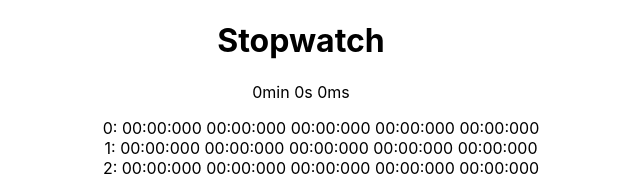
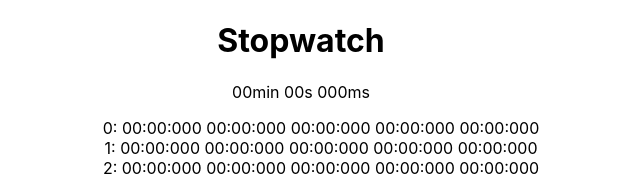
Before and after one commit to jakub-kilinski/stopwatch, a React (Create React App) app: page / in a window 1280 px wide. Shown: the top 176 px of the page, without its empty margins (339-979 px from the left). Built offline with nearby package versions, Linux system fonts and the light colour scheme.

Commit message:
Improve reset method. Improve display of main timer.

```diff
--- a/src/App.js
+++ b/src/App.js
@@ -100,8 +100,8 @@ class Stopwatch extends Component {
                     let time = new Date(Date.now() - startTime);
                     this.setState({
                         startTime: startTime,
-                        min: time.getMinutes(),
-                        sec: time.getSeconds(),
+                        min: ('0' + time.getMinutes()).slice(-2),
+                        sec: ('0' + time.getSeconds()).slice(-2),
                         ms: ('00' + time.getMilliseconds()).slice(-3)
                     });
                 });
@@ -147,7 +147,8 @@ class Stopwatch extends Component {
             min: 0,
             sec: 0,
             ms: 0,
-            isRunning: false
+            isRunning: false,
+            players: this.initializePlayersTime()
         });
     };
 
@@ -178,7 +179,7 @@ class Stopwatch extends Component {
         const {min, sec, ms} = this.state;
         return (
             <div>
-                <p>{min}min {sec}s {ms}ms</p>
+                <p>{min ? min : '00'}min {sec ? sec : '00'}s {ms ? ms : '000'}ms</p>
                 <ul>
                     {this.state.players.map(this.renderPlayer)}
                 </ul>
```
